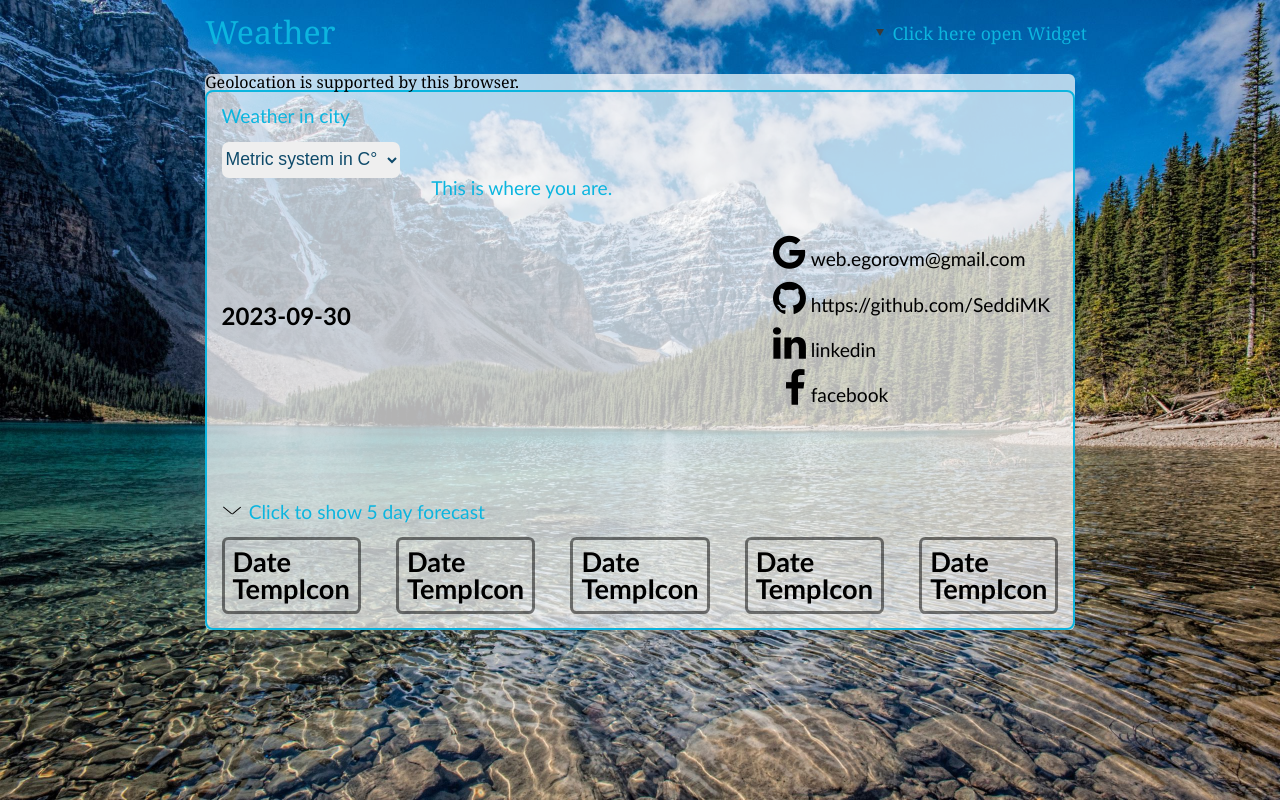
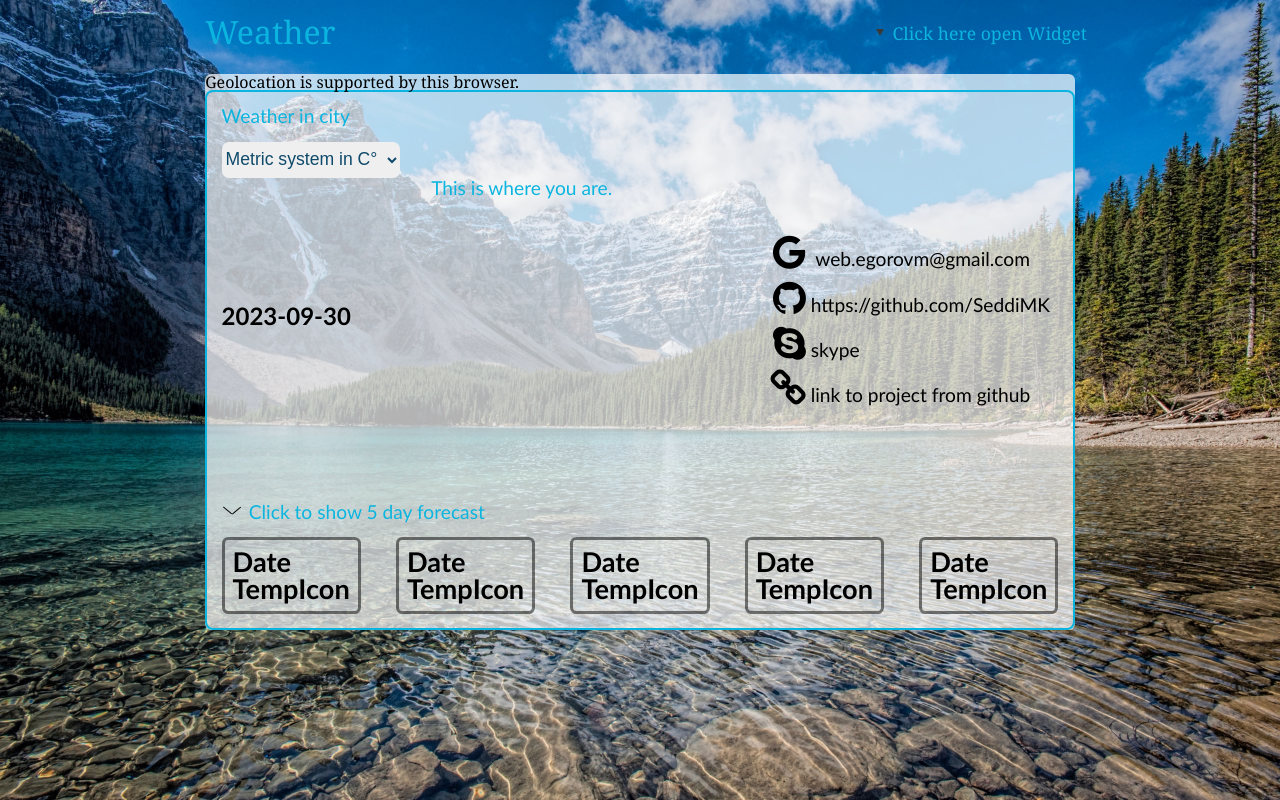
Before and after one commit to SeddiMK/weather_forecast, a website with bundled scripts: page index.html in a window 1280 px wide. Built offline with nearby package versions, Linux system fonts and the light colour scheme; no server answers.

Commit message:
plus_link-to-project

```diff
--- a/index.html
+++ b/index.html
@@ -77,20 +77,18 @@
                             <div class="out__contact">
                                 <ul class="footer__about about-me ">
                                     <li class="about-me__gmail about-me--hover">
-                                        <i class='fa fa-google fa-2x'></i><a href="https://gmail.com"
+                                        <i class='fa fa-google fa-2x'></i>
+                                        <a href="https://mail.google.com/mail/u/1/?view=cm&fs=1&to=web.egorovm@gmail.com&tf=1"
                                             target="_blank">web.egorovm@gmail.com</a>
                                     </li>
                                     <li class="about-me__git about-me--hover"><i class="fa fa-github fa-2x"></i><a
                                             href="https://github.com/SeddiMK"
                                             target="_blank">https://github.com/SeddiMK</a></li>
-                                    <li class="about-me__linkedin about-me--hover"><i
-                                            class="fa fa-linkedin fa-2x"></i><a
-                                            href="https://linkedin.com/in/maksim-egorov-407805235"
-                                            target="_blank">linkedin</a></li>
-                                    <li class="about-me__facebook about-me--hover"><i
-                                            class="fa fa-facebook fa-2x"></i><a
-                                            href="https://https://www.facebook.com/profile.php?id=100079735658529"
-                                            target="_blank">facebook</a></li>
+                                    <li class="about-me__linkedin about-me--hover"><i class="fa fa-skype fa-2x"></i><a
+                                            href="skype:live:.cid.985f030235657018?add" target="_blank">skype</a></li>
+                                    <li class="about-me__facebook about-me--hover"><i class="fa fa-link fa-2x"></i><a
+                                            href="https://github.com/SeddiMK/weather_forecast" target="_blank">link to
+                                            project from github</a></li>
 
                                 </ul>
                             </div>
```
